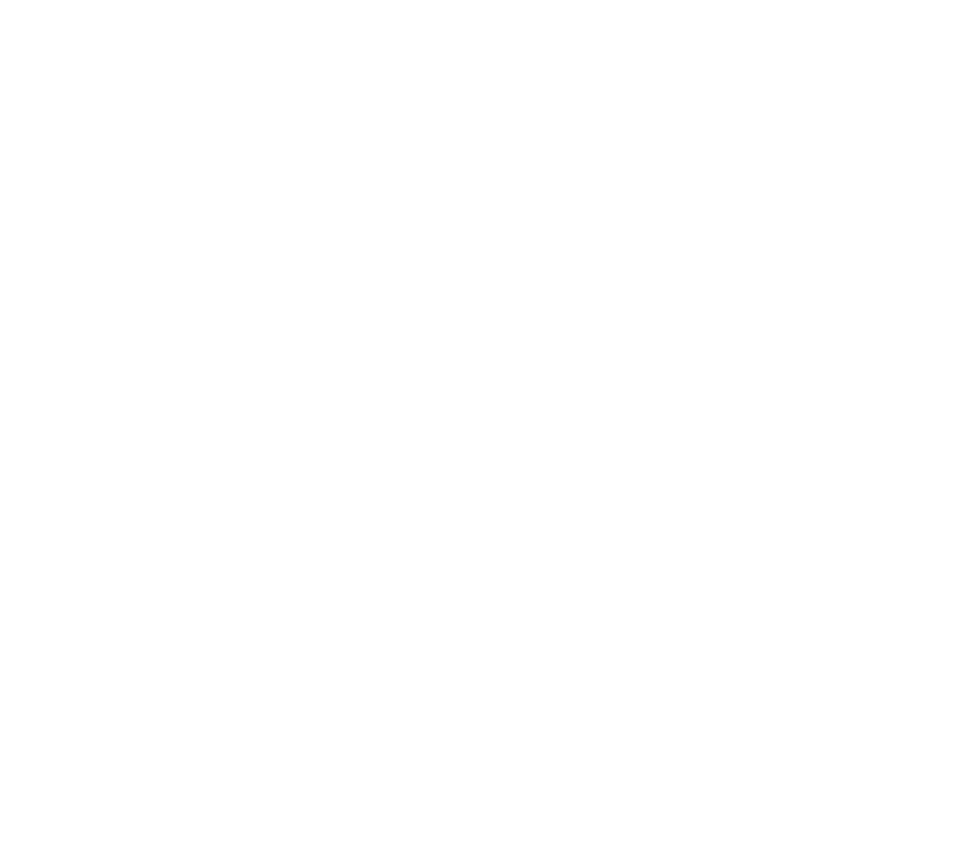
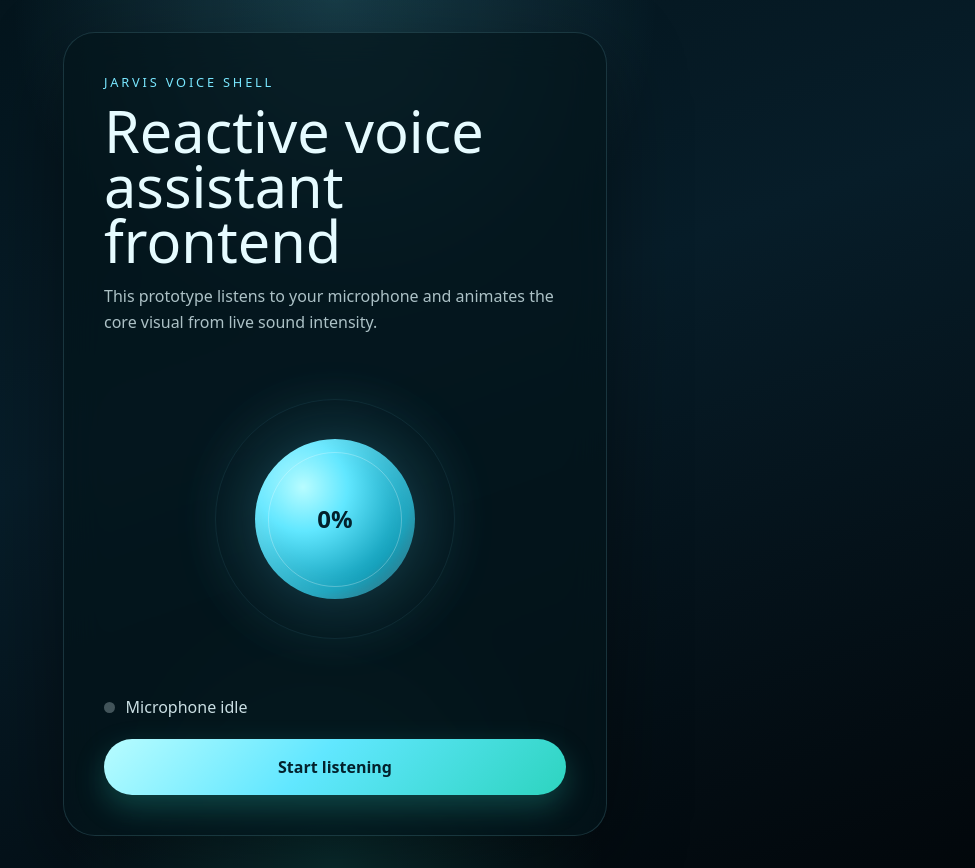
Before and after one commit to ELfassiMohamed/Angular-Dev, an Angular app: page / in a window 1280 px wide. Shown: the whole page, without its empty margins (305-1280 px from the left). Before the commit the page ends 800 px from the top, so only its background shows below. Built offline with nearby package versions, Linux system fonts and the light colour scheme.

Commit message:
Add voice assistant frontend MVP

```diff
--- a/src/app/app.css
+++ b/src/app/app.css
@@ -0,0 +1,183 @@
+:host {
+  display: block;
+  min-height: 100vh;
+}
+
+.shell {
+  min-height: 100vh;
+  display: grid;
+  place-items: center;
+  padding: 2rem;
+  background:
+    radial-gradient(circle at top, rgba(110, 231, 255, 0.18), transparent 30%),
+    radial-gradient(circle at bottom, rgba(45, 212, 191, 0.16), transparent 25%),
+    linear-gradient(160deg, #03131a 0%, #071d29 45%, #02070b 100%);
+  color: #e6fbff;
+}
+
+.panel {
+  width: min(100%, 34rem);
+  padding: 2.5rem;
+  border: 1px solid rgba(148, 230, 255, 0.15);
+  border-radius: 2rem;
+  background: rgba(4, 20, 27, 0.7);
+  backdrop-filter: blur(18px);
+  box-shadow: 0 24px 80px rgba(0, 0, 0, 0.4);
+}
+
+.eyebrow {
+  margin: 0 0 0.75rem;
+  font-size: 0.8rem;
+  letter-spacing: 0.22em;
+  text-transform: uppercase;
+  color: #79e7ff;
+}
+
+h1 {
+  margin: 0;
+  font-size: clamp(2.2rem, 6vw, 3.6rem);
+  line-height: 0.95;
+}
+
+.summary {
+  margin: 1rem 0 0;
+  max-width: 30rem;
+  color: rgba(230, 251, 255, 0.75);
+  line-height: 1.6;
+}
+
+.stage {
+  position: relative;
+  display: grid;
+  place-items: center;
+  height: 19rem;
+  margin: 2rem 0 1.5rem;
+}
+
+.pulse-ring {
+  position: absolute;
+  top: 50%;
+  left: 50%;
+  width: 15rem;
+  aspect-ratio: 1;
+  border-radius: 999px;
+  border: 1px solid rgba(121, 231, 255, 0.3);
+  box-shadow: 0 0 60px rgba(121, 231, 255, 0.15);
+  transition: transform 90ms linear, opacity 90ms linear;
+}
+
+.core {
+  position: relative;
+  display: grid;
+  place-items: center;
+  width: 10rem;
+  aspect-ratio: 1;
+  border-radius: 999px;
+  background:
+    radial-gradient(circle at 30% 30%, #b8fcff 0%, #61e7ff 28%, #119fba 68%, #0a3341 100%);
+  box-shadow:
+    inset 0 0 30px rgba(255, 255, 255, 0.2),
+    0 0 80px rgba(97, 231, 255, 0.28);
+  transition: transform 90ms linear, box-shadow 120ms ease;
+}
+
+.core-active {
+  box-shadow:
+    inset 0 0 30px rgba(255, 255, 255, 0.25),
+    0 0 90px rgba(97, 231, 255, 0.4);
+}
+
+.core-glow {
+  position: absolute;
+  inset: 0.8rem;
+  border-radius: 999px;
+  border: 1px solid rgba(255, 255, 255, 0.26);
+}
+
+.core-label {
+  position: relative;
+  z-index: 1;
+  font-size: 1.5rem;
+  font-weight: 600;
+  color: #03212c;
+}
+
+.status-row {
+  display: flex;
+  align-items: center;
+  gap: 0.65rem;
+  margin-bottom: 1.25rem;
+  color: rgba(230, 251, 255, 0.88);
+}
+
+.status-dot {
+  width: 0.7rem;
+  height: 0.7rem;
+  border-radius: 999px;
+  background: rgba(230, 251, 255, 0.28);
+  box-shadow: 0 0 0 0 rgba(121, 231, 255, 0.45);
+  transition: background-color 120ms ease;
+}
+
+.status-dot-active {
+  background: #79e7ff;
+  animation: blink 1.2s ease-in-out infinite;
+}
+
+.control {
+  width: 100%;
+  border: 0;
+  border-radius: 999px;
+  padding: 1rem 1.25rem;
+  font: inherit;
+  font-weight: 700;
+  color: #03212c;
+  background: linear-gradient(135deg, #b8fcff 0%, #61e7ff 45%, #2dd4bf 100%);
+  cursor: pointer;
+  transition: transform 120ms ease, box-shadow 120ms ease, opacity 120ms ease;
+  box-shadow: 0 12px 30px rgba(45, 212, 191, 0.25);
+}
+
+.control:hover:not(:disabled) {
+  transform: translateY(-1px);
+  box-shadow: 0 16px 34px rgba(45, 212, 191, 0.3);
+}
+
+.control:disabled {
+  opacity: 0.65;
+  cursor: not-allowed;
+}
+
+@keyframes blink {
+  0%,
+  100% {
+    box-shadow: 0 0 0 0 rgba(121, 231, 255, 0.5);
+  }
+
+  50% {
+    box-shadow: 0 0 0 10px rgba(121, 231, 255, 0);
+  }
+}
+
+@media (max-width: 640px) {
+  .shell {
+    padding: 1rem;
+  }
+
+  .panel {
+    padding: 1.5rem;
+    border-radius: 1.5rem;
+  }
+
+  .stage {
+    height: 15rem;
+  }
+
+  .pulse-ring {
+    width: 11.5rem;
+  }
+
+  .core {
+    width: 7.75rem;
+  }
+}
--- a/src/app/app.html
+++ b/src/app/app.html
@@ -1,5 +1,41 @@
+<main class="shell">
+  <section class="panel">
+    <p class="eyebrow">Jarvis Voice Shell</p>
+    <h1>Reactive voice assistant frontend</h1>
+    <p class="summary">
+      This prototype listens to your microphone and animates the core visual
+      from live sound intensity.
+    </p>
 
+    <div class="stage">
+      <div
+        class="pulse-ring"
+        [style.opacity]="ringOpacity()"
+        [style.transform]="'translate(-50%, -50%) scale(' + orbScale() + ')'"
+      ></div>
 
-<main class="main">
-<h1>Hello Jarvis</h1>
+      <div
+        class="core"
+        [class.core-active]="isListening()"
+        [style.transform]="'scale(' + orbScale() + ')'"
+      >
+        <div class="core-glow"></div>
+        <span class="core-label">{{ levelPercent() }}%</span>
+      </div>
+    </div>
+
+    <div class="status-row">
+      <span class="status-dot" [class.status-dot-active]="isListening()"></span>
+      <span>{{ statusLabel() }}</span>
+    </div>
+
+    <button
+      type="button"
+      class="control"
+      (click)="toggleListening()"
+      [disabled]="isStarting() || !isBrowser()"
+    >
+      {{ isListening() ? 'Stop listening' : isStarting() ? 'Starting...' : 'Start listening' }}
+    </button>
+  </section>
 </main>
--- a/src/app/app.ts
+++ b/src/app/app.ts
@@ -1,12 +1,162 @@
-// import { Component, signal } from '@angular/core';
-// import { RouterOutlet } from '@angular/router';
+import {
+  ChangeDetectionStrategy,
+  Component,
+  DestroyRef,
+  computed,
+  inject,
+  signal,
+} from '@angular/core';
 
-// @Component({
-//   selector: 'app-root',
-//   imports: [RouterOutlet],
-//   templateUrl: './app.html',
-//   styleUrl: './app.css'
-// })
-// export class App {
-//   protected readonly title = signal('jarvis_bot');
-// }
+@Component({
+  selector: 'app-root',
+  standalone: true,
+  templateUrl: './app.html',
+  styleUrl: './app.css',
+  changeDetection: ChangeDetectionStrategy.OnPush,
+})
+export class App {
+  private readonly destroyRef = inject(DestroyRef);
+
+  private audioContext: AudioContext | null = null;
+  private analyser: AnalyserNode | null = null;
+  private source: MediaStreamAudioSourceNode | null = null;
+  private mediaStream: MediaStream | null = null;
+  private sampleBuffer: Uint8Array | null = null;
+  private frameId: number | null = null;
+
+  protected readonly isBrowser = signal(typeof window !== 'undefined');
+  protected readonly isListening = signal(false);
+  protected readonly isStarting = signal(false);
+  protected readonly intensity = signal(0);
+  protected readonly errorMessage = signal('');
+
+  protected readonly statusLabel = computed(() => {
+    if (!this.isBrowser()) {
+      return 'Waiting for browser audio APIs';
+    }
+
+    if (this.errorMessage()) {
+      return this.errorMessage();
+    }
+
+    if (this.isStarting()) {
+      return 'Connecting to microphone';
+    }
+
+    if (!this.isListening()) {
+      return 'Microphone idle';
+    }
+
+    const currentLevel = this.intensity();
+    if (currentLevel > 0.2) {
+      return 'Voice detected';
+    }
+
+    return 'Listening';
+  });
+
+  protected readonly orbScale = computed(() => (1 + this.intensity() * 0.65).toFixed(3));
+  protected readonly ringOpacity = computed(() => (0.25 + this.intensity() * 0.55).toFixed(3));
+  protected readonly levelPercent = computed(() => Math.round(this.intensity() * 100));
+
+  constructor() {
+    this.destroyRef.onDestroy(() => {
+      this.stopListening();
+    });
+  }
+
+  protected async toggleListening(): Promise<void> {
+    if (this.isListening()) {
+      this.stopListening();
+      return;
+    }
+
+    await this.startListening();
+  }
+
+  private async startListening(): Promise<void> {
+    if (!this.isBrowser() || this.isStarting()) {
+      return;
+    }
+
+    if (!navigator.mediaDevices?.getUserMedia) {
+      this.errorMessage.set('Microphone access is not supported in this browser');
+      return;
+    }
+
+    this.errorMessage.set('');
+    this.isStarting.set(true);
+
+    try {
+      this.mediaStream = await navigator.mediaDevices.getUserMedia({
+        audio: {
+          echoCancellation: true,
+          noiseSuppression: true,
+          autoGainControl: true,
+        },
+      });
+
+      this.audioContext = new AudioContext();
+      this.analyser = this.audioContext.createAnalyser();
+      this.analyser.fftSize = 256;
+      this.analyser.smoothingTimeConstant = 0.85;
+
+      this.source = this.audioContext.createMediaStreamSource(this.mediaStream);
+      this.source.connect(this.analyser);
+      this.sampleBuffer = new Uint8Array(this.analyser.frequencyBinCount);
+
+      this.isListening.set(true);
+      this.readAudioLevel();
+    } catch {
+      this.errorMessage.set('Microphone permission was denied or unavailable');
+      this.stopListening();
+    } finally {
+      this.isStarting.set(false);
+    }
+  }
+
+  private readAudioLevel(): void {
+    if (!this.analyser || !this.sampleBuffer) {
+      return;
+    }
+
+    this.analyser.getByteTimeDomainData(this.sampleBuffer as Uint8Array<ArrayBuffer>);
+
+    let sum = 0;
+    for (const sample of this.sampleBuffer) {
+      const normalized = (sample - 128) / 128;
+      sum += normalized * normalized;
+    }
+
+    const rms = Math.sqrt(sum / this.sampleBuffer.length);
+    const boostedLevel = Math.min(rms * 4.5, 1);
+    const smoothedLevel = this.intensity() * 0.82 + boostedLevel * 0.18;
+    this.intensity.set(smoothedLevel);
+
+    this.frameId = window.requestAnimationFrame(() => this.readAudioLevel());
+  }
+
+  private stopListening(): void {
+    if (this.frameId !== null && this.isBrowser()) {
+      window.cancelAnimationFrame(this.frameId);
+    }
+
+    this.frameId = null;
+    this.intensity.set(0);
+    this.isStarting.set(false);
+    this.isListening.set(false);
+
+    this.source?.disconnect();
+    this.source = null;
+
+    this.analyser?.disconnect();
+    this.analyser = null;
+    this.sampleBuffer = null;
+
+    this.mediaStream?.getTracks().forEach((track) => track.stop());
+    this.mediaStream = null;
+
+    void this.audioContext?.close();
+    this.audioContext = null;
+  }
+}
```
Also changed, not shown: 1 other file (tests, documents, lock files or other folders).
